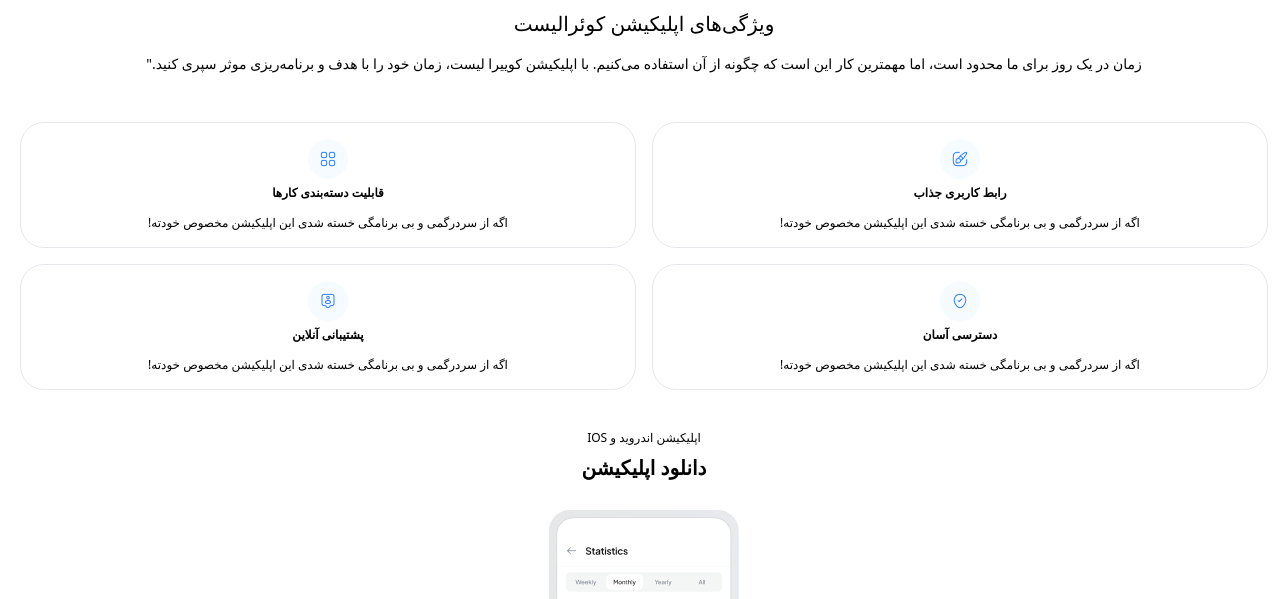
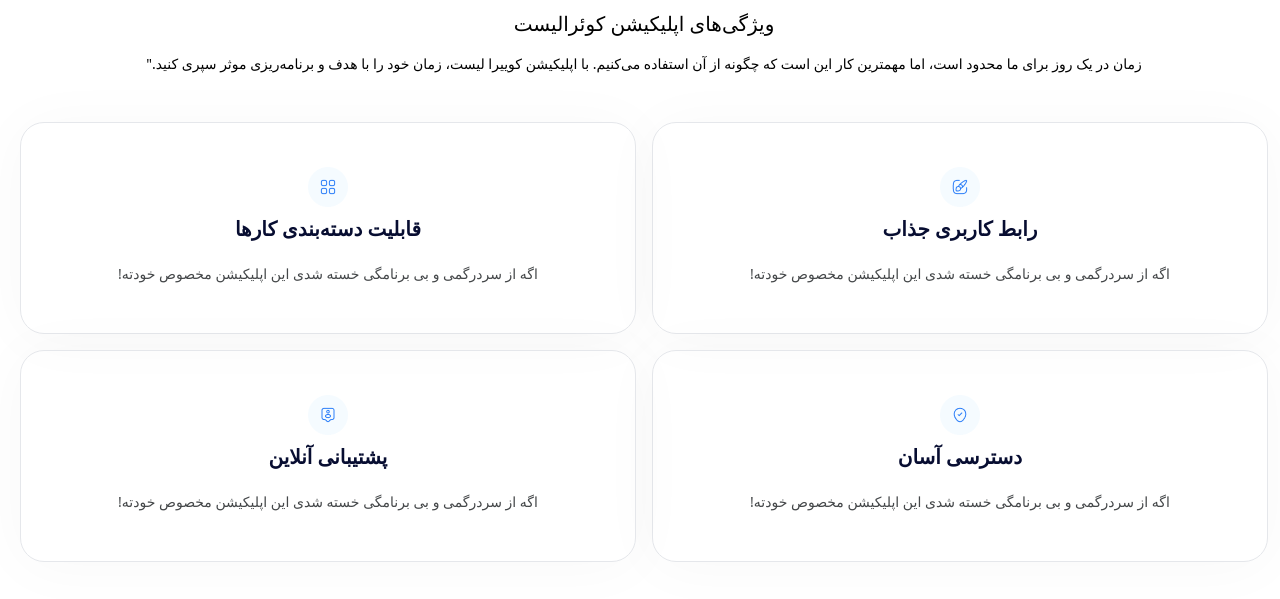
Before and after one commit to hosna-jabarooti/first-quera-project, a plain HTML site: page index.html in a window 1280 px wide. Shown: the part 1460-2059 px from the top of the page. Drawn offline with nearby package versions, Linux system fonts and the light colour scheme.

Commit message:
some classes and variables added

```diff
--- a/assets/styles/main.css
+++ b/assets/styles/main.css
@@ -7,6 +7,7 @@
 
   :root {
     /*colors*/
+
     --primary: #2C7EF8;
     --primary-hover-light: #075CD9;
     --on-primary-light: #FFFFFF;
@@ -15,13 +16,19 @@
     --surface-light: #FFFFFF;
     --button-about-us: #EBF3FE;
     --text-gray: #666666;
+    --text-gray-p: #444749;
+    --text-bold: #070D31;
     --text-placeholders: #BBBBBB;
+    --card-border: #F5F6F8;
+    --border-footer: #A1A1A1;
     /* sizes  */
+
     --text-size-10: 10px;
 
-
+    --card-shadow: box-shadow: 0px 4px 63px 0px #00000008;
 
   }
+
 /* .figmashadow{
   box-shadow: 0px 4px 18px 0px #1848900F;
   ;
@@ -32,3 +39,58 @@
       rgba(255, 255, 255, 1)
     );
   }
+  .in-card-container h3{
+    color: var(--text-bold);
+  }
+  .in-card-container p{
+    color: var(--text-gray-p);
+  }
+  @media (min-width:640px){
+    .card-container{
+      gap: 8px;
+      padding-top: 16px;
+      padding-bottom: 16px;
+      padding-left: 12px;
+      padding-right: 12px;
+    }
+    .in-card-container{
+      gap: 10px;
+    }
+    .in-card-container p {
+      line-height: 16px;
+    }
+    .in-card-container h3{
+      line-height: 21.6px;
+    }
+  }
+  @media (min-width:768px){
+    .card-container{
+      flex-wrap: wrap;
+      gap: 20px;
+      padding-left: 30px;
+      padding-right: 30px;
+      padding-top: 28px;
+      padding-bottom: 28px;
+      box-shadow: 0px 4px 63px 0px #00000008;
+
+    }
+    .in-card-container{
+      gap: 16px;
+    }
+    .in-card-container p {
+      font-size: 14px;
+      line-height: 30px;
+      text-align: center;
+
+    }
+    .in-card-container h3{
+      font-size: 20px;
+      line-height: 36px;
+      text-align: center;
+    }
+    .footer-contact{
+      border: none;
+      padding-top: 0px !important;
+      padding-bottom: 0px !important;
+    }
+  }
```
